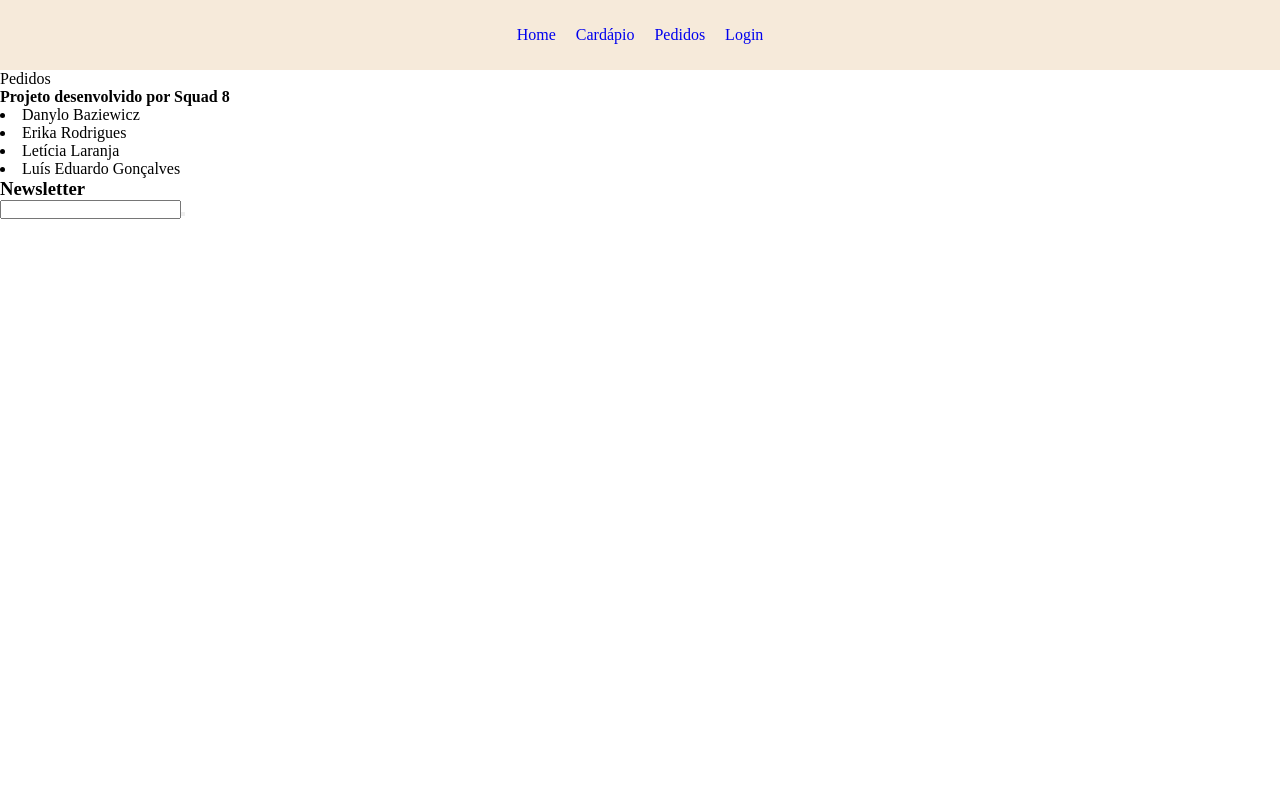
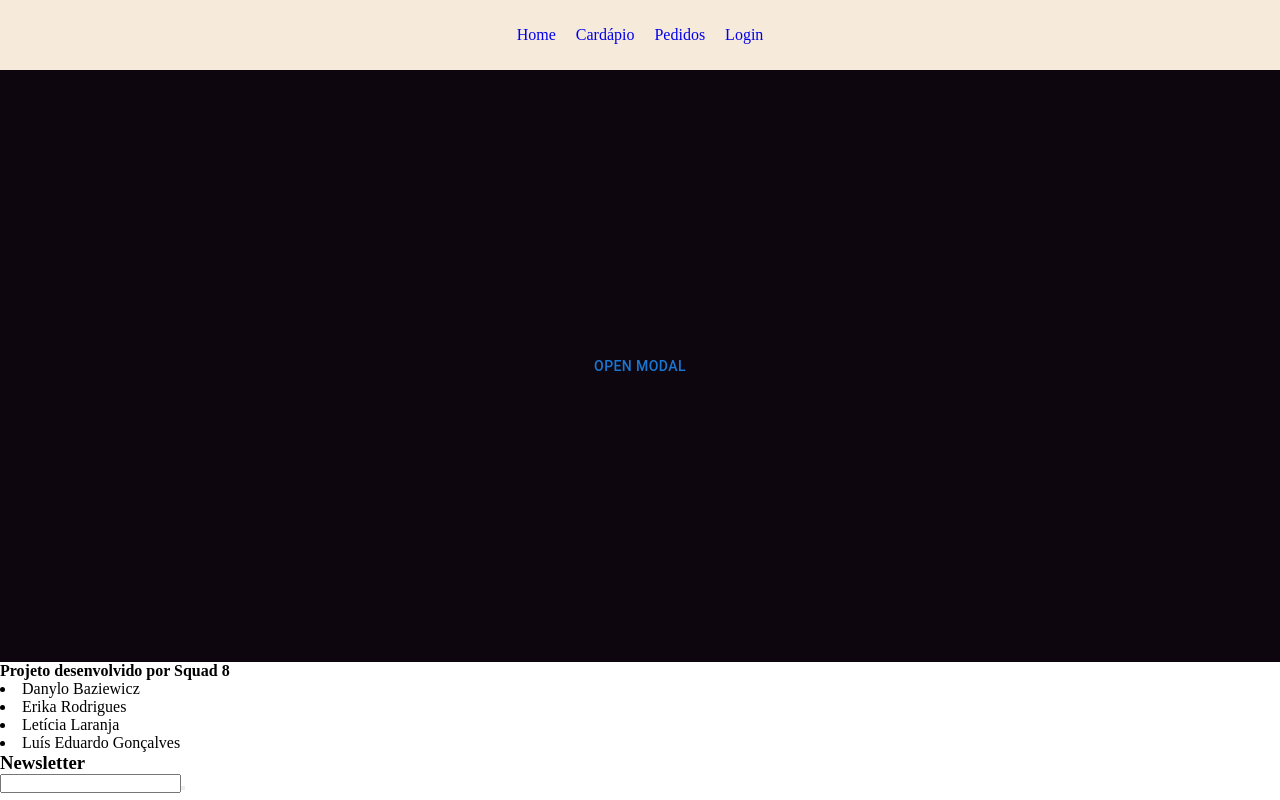
Before and after one commit to danbaziewicz/taberna-do-dragao, a React (Vite) app: page /pedidos in a window 1280 px wide. Built offline with nearby package versions, Linux system fonts and the light colour scheme.

Commit message:
estruturação da modal em pedidos.

```diff
--- a/src/pages/Pedidos/Pedidos.jsx
+++ b/src/pages/Pedidos/Pedidos.jsx
@@ -1,9 +1,13 @@
-import React from 'react'
+import React from "react";
+import Modal from "../../components/Modal/Modal";
+import S from "./Pedidos.module.css";
 
 const Pedidos = () => {
   return (
-    <div>Pedidos</div>
-  )
-}
+    <div className={S.divPedidos}>
+      <Modal />
+    </div>
+  );
+};
 
-export default Pedidos
+export default Pedidos;
--- a/src/pages/Pedidos/Pedidos.module.css
+++ b/src/pages/Pedidos/Pedidos.module.css
@@ -0,0 +1,9 @@
+.divPedidos {
+  width: 100%;
+  min-height: 74vh;
+  background-color: #0d060f;
+  display: flex;
+  flex-direction: row;
+  justify-content: center;
+  align-items: center;
+}
```
